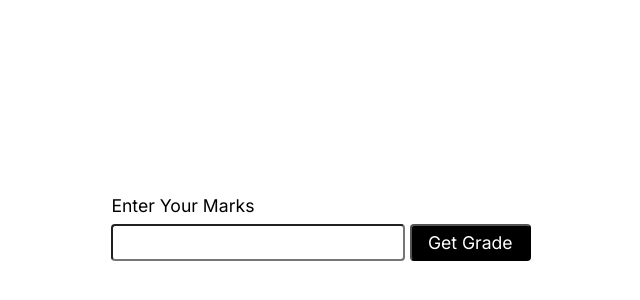
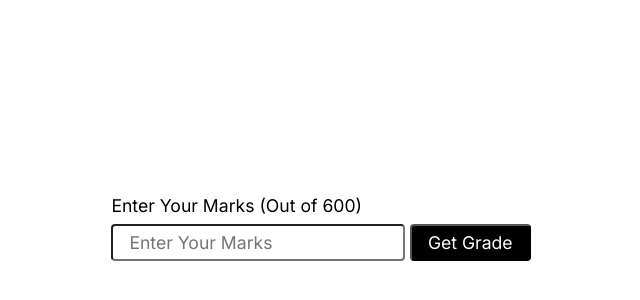
Before and after one commit to vamshi-ande/marks-grade, a plain HTML site: page index.html in a window 1280 px wide. Shown: the part 172-472 px from the top of the page, without its empty margins (319-959 px from the left). Drawn offline with Linux system fonts and the light colour scheme.

Commit message:
final project

```diff
--- a/index.html
+++ b/index.html
@@ -8,8 +8,8 @@
 </head>
 <body>
     <div>
-        <label for="marks">Enter Your Marks</label>
-        <input id="marks" type="number"/>
+        <label for="marks">Enter Your Marks (Out of 600)</label>
+        <input id="marks" type="number" placeholder="Enter Your Marks"/>
         <button>Get Grade</button>
     </div>
 <div class="grade-main">
```
